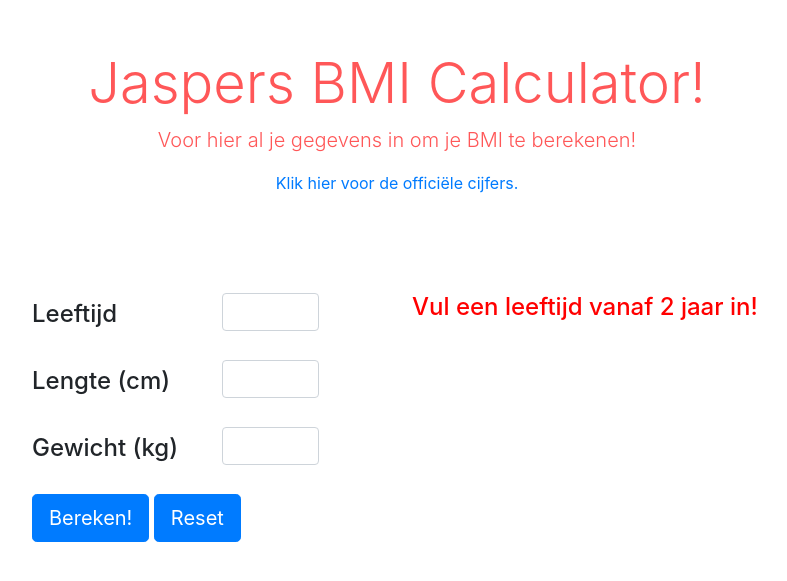
After one commit to JasperGraber/CandyCrunch, a PHP site: page /jasper.php in a window 1280 px wide. The commit adds this page. Shown: the top 581 px of the page, without its empty margins (243-1030 px from the left). Run offline with PHP 8.4, Linux system fonts and the light colour scheme; data that the repository does not hold is empty.

Commit message:
BMI added
Link naar BMI en Jaspers calculator toegevoegd.

```diff
--- a/css/style.css
+++ b/css/style.css
@@ -49,6 +49,12 @@
     text-shadow: -2px -2px 0 #ff5758, 2px -2px 0 #ff5758, 2px 2px 0 #ff5758, -2px 2px 0 #ff5758;
 }
 
+.dropdown-menu {
+    font-family: 'roundo', calibri, sans-serif;
+    border: 3px solid #ff5758;
+    text-decoration: none;
+}
+
 .footer {
     background-color: #ff5758;
     padding: 100px;
@@ -59,3 +65,10 @@
 .footer p {
     line-height: 0px;
 }
+
+.jumbotron {
+    background-color: white;
+    color: #ff5758;
+    text-align: center;
+    padding: 50px;
+}
--- /dev/null
+++ b/jasper.php
@@ -0,0 +1,358 @@
+<!doctype html>
+<html lang="en">
+
+<head>
+  <!-- Required meta tags -->
+  <meta charset="utf-8">
+  <meta name="viewport" content="width=device-width, initial-scale=1, shrink-to-fit=no">
+
+  <!-- Bootstrap CSS -->
+  <link rel="stylesheet" href="https://stackpath.bootstrapcdn.com/bootstrap/4.5.0/css/bootstrap.min.css" integrity="sha384-9aIt2nRpC12Uk9gS9baDl411NQApFmC26EwAOH8WgZl5MYYxFfc+NcPb1dKGj7Sk" crossorigin="anonymous">
+  <link rel="stylesheet" href="/css/style.css">
+
+  <title>Jaspers BMI Calculator!</title>
+</head>
+
+<body>
+  <!-- Jumbotron -->
+  <div class="jumbotron jumbotron-fluid">
+    <div class="container">
+      <h1 class="display-4">Jaspers BMI Calculator!</h1>
+      <p class="lead">Voor hier al je gegevens in om je BMI te berekenen!</p>
+      <a href="https://www.voedingscentrum.nl/professionals/kindervoeding-0-4-jaar/babyenkindervoeding/bmi-jongens-en-meisjes.aspx">
+        <p>Klik hier voor de officiële cijfers.</p>
+      </a>
+    </div>
+  </div>
+
+  <!-- Content -->
+  <div class="container">
+    <div class="row">
+      <div class="col-2">
+      </div>
+
+      <!-- Formulier -->
+      <div class="col-4 form">
+        <form method="post">
+
+          <!-- Leeftijd -->
+          <div class="form-group row">
+            <label class="col-sm-6 col-form-label">
+              <h4>Leeftijd</h4>
+            </label>
+            <div class="col-sm-4">
+              <input type="int" class="form-control" name="age">
+            </div>
+          </div>
+
+          <!-- Lengte -->
+          <div class="form-group row">
+            <label class="col-sm-6 col-form-label">
+              <h4>Lengte (cm)</h4>
+            </label>
+            <div class="col-sm-4">
+              <input type="int" class="form-control" name="height">
+            </div>
+          </div>
+
+          <!-- Gewicht -->
+          <div class="form-group row">
+            <label class="col-sm-6 col-form-label">
+              <h4>Gewicht (kg)</h4>
+            </label>
+            <div class="col-sm-4">
+              <input type="int" class="form-control" name="weight">
+            </div>
+          </div>
+
+          <!-- Buttons -->
+          <button type="submit" class="btn btn-primary btn-lg cal" onClick="calculate()">Bereken!</button>
+          <button type="reset" class="btn btn-primary btn-lg reset">Reset</button>
+        </form>
+      </div>
+
+      <!-- Resultaat -->
+      <div class="col-4 result">
+        <?php
+        class bmi
+        {
+          // Variabelen
+          public $weight;
+          public $height;
+          public $age;
+
+
+          // Functie
+          function calculate()
+          {
+            if ($this->age < 2) {
+              echo ("<font color='red'><h4>Vul een leeftijd vanaf 2 jaar in!</h4><font><br />");
+            } elseif ($this->height < 1) {
+              echo ("<font color='red'><h4>Vul een lengte vanaf 1 cm in!</h4><font><br />");
+            } elseif ($this->weight < 1) {
+              echo ("<font color='red'><h4>Vul een gewicht vanaf 1 kg in!</h4><font><br />");
+            } elseif (empty($_POST["weight"]) || empty($_POST["height"]) || empty($_POST["age"])) {
+              echo ("<font color='red'><h4>Vul alle gegevens juist in!</h4><font><br />");
+            } else {
+              $bmi = $this->weight / ($this->height / 100 * $this->height / 100);
+              $bmi = round($bmi, 2);
+
+              // Output BMI
+              echo ("<h4>Je BMI is " . $bmi . ".</h4><br />");
+
+              // Output voor 18+
+              if ($this->age > 18 && $bmi <= 18.5) {
+                echo ("<font color='blue'><h4>Je hebt ondergewicht.</h4><font><br />");
+              } elseif ($this->age > 18 && $bmi > 18.5 && $bmi < 25) {
+                echo ("<font color='green'><h4>Je hebt een gezond gewicht.</h4><font><br />");
+              } elseif ($this->age > 18 && $bmi >= 25 && $bmi < 30) {
+                echo ("<font color='yellow'><h4>Je hebt overgewicht.</h4><font><br />");
+              } elseif ($this->age > 18 && $bmi >= 30 && $bmi < 40) {
+                echo ("<font color='orange'><h4>Je hebt ernstig overgewicht.</h4><font><br />");
+              } elseif ($this->age > 18 && $bmi >= 40) {
+                echo ("<font color='red'><h4>Je hebt ziekelijk overgewicht.</h4><font><br />");
+              }
+
+              // Output voor 18 jaar
+              if ($this->age == 18 && $bmi <= 16) {
+                echo ("<font color='purple'><h4>Je hebt ernstig ondergewicht.</h4><font><br />");
+              } elseif ($this->age == 18 && $bmi > 16 && $bmi < 17) {
+                echo ("<font color='blue'><h4>Je hebt ondergewicht.</h4><font><br />");
+              } elseif ($this->age == 18 && $bmi >= 17 && $bmi < 25) {
+                echo ("<font color='green'><h4>Je hebt een gezond gewicht.</h4><font><br />");
+              } elseif ($this->age == 18 && $bmi >= 25 && $bmi < 30) {
+                echo ("<font color='yellow'><h4>Je hebt overgewicht.</h4><font><br />");
+              } elseif ($this->age == 18 && $bmi >= 30) {
+                echo ("<font color='orange'><h4>Je hebt ernstig overgewicht.</h4><font><br />");
+              }
+
+              // Output voor 17 jaar
+              if ($this->age == 17 && $bmi <= 15.6) {
+                echo ("<font color='purple'><h4>Je hebt ernstig ondergewicht.</h4><font><br />");
+              } elseif ($this->age == 17 && $bmi > 15.6 && $bmi < 16.58) {
+                echo ("<font color='blue'><h4>Je hebt ondergewicht.</h4><font><br />");
+              } elseif ($this->age == 17 && $bmi >= 16.58 && $bmi < 24.5) {
+                echo ("<font color='green'><h4>Je hebt een gezond gewicht.</h4><font><br />");
+              } elseif ($this->age == 17 && $bmi >= 24.5 && $bmi < 29.4) {
+                echo ("<font color='yellow'><h4>Je hebt overgewicht.</h4><font><br />");
+              } elseif ($this->age == 17 && $bmi >= 29.4) {
+                echo ("<font color='orange'><h4>Je hebt ernstig overgewicht.</h4><font><br />");
+              }
+
+              // Output voor 16 jaar
+              if ($this->age == 16 && $bmi <= 15.12) {
+                echo ("<font color='purple'><h4>Je hebt ernstig ondergewicht.</h4><font><br />");
+              } elseif ($this->age == 16 && $bmi > 15.12 && $bmi < 16.08) {
+                echo ("<font color='blue'><h4>Je hebt ondergewicht.</h4><font><br />");
+              } elseif ($this->age == 16 && $bmi >= 16.08 && $bmi < 23.9) {
+                echo ("<font color='green'><h4>Je hebt een gezond gewicht.</h4><font><br />");
+              } elseif ($this->age == 16 && $bmi >= 23.9 && $bmi < 28.9) {
+                echo ("<font color='yellow'><h4>Je hebt overgewicht.</h4><font><br />");
+              } elseif ($this->age == 16 && $bmi >= 28.9) {
+                echo ("<font color='orange'><h4>Je hebt ernstig overgewicht.</h4><font><br />");
+              }
+
+              // Output voor 15 jaar
+              if ($this->age == 15 && $bmi <= 14.6) {
+                echo ("<font color='purple'><h4>Je hebt ernstig ondergewicht.</h4><font><br />");
+              } elseif ($this->age == 15 && $bmi > 14.6 && $bmi < 15.55) {
+                echo ("<font color='blue'><h4>Je hebt ondergewicht.</h4><font><br />");
+              } elseif ($this->age == 15 && $bmi >= 15.55 && $bmi < 23.3) {
+                echo ("<font color='green'><h4>Je hebt een gezond gewicht.</h4><font><br />");
+              } elseif ($this->age == 15 && $bmi >= 23.3 && $bmi < 28.3) {
+                echo ("<font color='yellow'><h4>Je hebt overgewicht.</h4><font><br />");
+              } elseif ($this->age == 15 && $bmi >= 28.3) {
+                echo ("<font color='orange'><h4>Je hebt ernstig overgewicht.</h4><font><br />");
+              }
+
+              // Output voor 14 jaar
+              if ($this->age == 14 && $bmi <= 14.09) {
+                echo ("<font color='purple'><h4>Je hebt ernstig ondergewicht.</h4><font><br />");
+              } elseif ($this->age == 14 && $bmi > 14.09 && $bmi < 15.01) {
+                echo ("<font color='blue'><h4>Je hebt ondergewicht.</h4><font><br />");
+              } elseif ($this->age == 14 && $bmi >= 15.01 && $bmi < 22.6) {
+                echo ("<font color='green'><h4>Je hebt een gezond gewicht.</h4><font><br />");
+              } elseif ($this->age == 14 && $bmi >= 22.6 && $bmi < 27.6) {
+                echo ("<font color='yellow'><h4>Je hebt overgewicht.</h4><font><br />");
+              } elseif ($this->age == 14 && $bmi >= 27.6) {
+                echo ("<font color='orange'><h4>Je hebt ernstig overgewicht.</h4><font><br />");
+              }
+
+              // Output voor 13 jaar
+              if ($this->age == 13 && $bmi <= 13.59) {
+                echo ("<font color='purple'><h4>Je hebt ernstig ondergewicht.</h4><font><br />");
+              } elseif ($this->age == 13 && $bmi > 13.59 && $bmi < 14.48) {
+                echo ("<font color='blue'><h4>Je hebt ondergewicht.</h4><font><br />");
+              } elseif ($this->age == 13 && $bmi >= 14.48 && $bmi < 21.9) {
+                echo ("<font color='green'><h4>Je hebt een gezond gewicht.</h4><font><br />");
+              } elseif ($this->age == 13 && $bmi >= 21.9 && $bmi < 26.8) {
+                echo ("<font color='yellow'><h4>Je hebt overgewicht.</h4><font><br />");
+              } elseif ($this->age == 13 && $bmi >= 26.8) {
+                echo ("<font color='orange'><h4>Je hebt ernstig overgewicht.</h4><font><br />");
+              }
+
+              // Output voor 12 jaar
+              if ($this->age == 12 && $bmi <= 13.18) {
+                echo ("<font color='purple'><h4>Je hebt ernstig ondergewicht.</h4><font><br />");
+              } elseif ($this->age == 12 && $bmi > 13.18 && $bmi < 14.05) {
+                echo ("<font color='blue'><h4>Je hebt ondergewicht.</h4><font><br />");
+              } elseif ($this->age == 12 && $bmi >= 14.05 && $bmi < 21.2) {
+                echo ("<font color='green'><h4>Je hebt een gezond gewicht.</h4><font><br />");
+              } elseif ($this->age == 12 && $bmi >= 21.2 && $bmi < 26) {
+                echo ("<font color='yellow'><h4>Je hebt overgewicht.</h4><font><br />");
+              } elseif ($this->age == 12 && $bmi >= 26) {
+                echo ("<font color='orange'><h4>Je hebt ernstig overgewicht.</h4><font><br />");
+              }
+
+              // Output voor 11 jaar
+              if ($this->age == 11 && $bmi <= 12.89) {
+                echo ("<font color='purple'><h4>Je hebt ernstig ondergewicht.</h4><font><br />");
+              } elseif ($this->age == 11 && $bmi > 12.89 && $bmi < 13.72) {
+                echo ("<font color='blue'><h4>Je hebt ondergewicht.</h4><font><br />");
+              } elseif ($this->age == 11 && $bmi >= 13.72 && $bmi < 20.6) {
+                echo ("<font color='green'><h4>Je hebt een gezond gewicht.</h4><font><br />");
+              } elseif ($this->age == 11 && $bmi >= 20.6 && $bmi < 25.1) {
+                echo ("<font color='yellow'><h4>Je hebt overgewicht.</h4><font><br />");
+              } elseif ($this->age == 11 && $bmi >= 25.1) {
+                echo ("<font color='orange'><h4>Je hebt ernstig overgewicht.</h4><font><br />");
+              }
+
+              // Output voor 10 jaar
+              if ($this->age == 10 && $bmi <= 12.66) {
+                echo ("<font color='purple'><h4>Je hebt ernstig ondergewicht.</h4><font><br />");
+              } elseif ($this->age == 10 && $bmi > 12.66 && $bmi < 13.45) {
+                echo ("<font color='blue'><h4>Je hebt ondergewicht.</h4><font><br />");
+              } elseif ($this->age == 10 && $bmi >= 13.45 && $bmi < 19.8) {
+                echo ("<font color='green'><h4>Je hebt een gezond gewicht.</h4><font><br />");
+              } elseif ($this->age == 10 && $bmi >= 19.8 && $bmi < 24) {
+                echo ("<font color='yellow'><h4>Je hebt overgewicht.</h4><font><br />");
+              } elseif ($this->age == 10 && $bmi >= 24) {
+                echo ("<font color='orange'><h4>Je hebt ernstig overgewicht.</h4><font><br />");
+              }
+
+              // Output voor 9 jaar
+              if ($this->age == 9 && $bmi <= 12.5) {
+                echo ("<font color='purple'><h4>Je hebt ernstig ondergewicht.</h4><font><br />");
+              } elseif ($this->age == 9 && $bmi > 12.5 && $bmi < 13.24) {
+                echo ("<font color='blue'><h4>Je hebt ondergewicht.</h4><font><br />");
+              } elseif ($this->age == 9 && $bmi >= 13.24 && $bmi < 19.1) {
+                echo ("<font color='green'><h4>Je hebt een gezond gewicht.</h4><font><br />");
+              } elseif ($this->age == 9 && $bmi >= 19.1 && $bmi < 22.7) {
+                echo ("<font color='yellow'><h4>Je hebt overgewicht.</h4><font><br />");
+              } elseif ($this->age == 9 && $bmi >= 22.7) {
+                echo ("<font color='orange'><h4>Je hebt ernstig overgewicht.</h4><font><br />");
+              }
+
+              // Output voor 8 jaar
+              if ($this->age == 8 && $bmi <= 12.42) {
+                echo ("<font color='purple'><h4>Je hebt ernstig ondergewicht.</h4><font><br />");
+              } elseif ($this->age == 8 && $bmi > 12.42 && $bmi < 13.11) {
+                echo ("<font color='blue'><h4>Je hebt ondergewicht.</h4><font><br />");
+              } elseif ($this->age == 8 && $bmi >= 13.11 && $bmi < 18.4) {
+                echo ("<font color='green'><h4>Je hebt een gezond gewicht.</h4><font><br />");
+              } elseif ($this->age == 8 && $bmi >= 18.4 && $bmi < 21.6) {
+                echo ("<font color='yellow'><h4>Je hebt overgewicht.</h4><font><br />");
+              } elseif ($this->age == 8 && $bmi >= 21.6) {
+                echo ("<font color='orange'><h4>Je hebt ernstig overgewicht.</h4><font><br />");
+              }
+
+              // Output voor 7 jaar
+              if ($this->age == 7 && $bmi <= 12.42) {
+                echo ("<font color='purple'><h4>Je hebt ernstig ondergewicht.</h4><font><br />");
+              } elseif ($this->age == 7 && $bmi > 12.42 && $bmi < 13.08) {
+                echo ("<font color='blue'><h4>Je hebt ondergewicht.</h4><font><br />");
+              } elseif ($this->age == 7 && $bmi >= 13.08 && $bmi < 17.9) {
+                echo ("<font color='green'><h4>Je hebt een gezond gewicht.</h4><font><br />");
+              } elseif ($this->age == 7 && $bmi >= 17.9 && $bmi < 20.6) {
+                echo ("<font color='yellow'><h4>Je hebt overgewicht.</h4><font><br />");
+              } elseif ($this->age == 7 && $bmi >= 20.6) {
+                echo ("<font color='orange'><h4>Je hebt ernstig overgewicht.</h4><font><br />");
+              }
+
+              // Output voor 6 jaar
+              if ($this->age == 6 && $bmi <= 12.5) {
+                echo ("<font color='purple'><h4>Je hebt ernstig ondergewicht.</h4><font><br />");
+              } elseif ($this->age == 6 && $bmi > 12.5 && $bmi < 13.15) {
+                echo ("<font color='blue'><h4>Je hebt ondergewicht.</h4><font><br />");
+              } elseif ($this->age == 6 && $bmi >= 13.15 && $bmi < 17.6) {
+                echo ("<font color='green'><h4>Je hebt een gezond gewicht.</h4><font><br />");
+              } elseif ($this->age == 6 && $bmi >= 17.6 && $bmi < 19.8) {
+                echo ("<font color='yellow'><h4>Je hebt overgewicht.</h4><font><br />");
+              } elseif ($this->age == 6 && $bmi >= 19.8) {
+                echo ("<font color='orange'><h4>Je hebt ernstig overgewicht.</h4><font><br />");
+              }
+
+              // Output voor 5 jaar
+              if ($this->age == 5 && $bmi <= 12.66) {
+                echo ("<font color='purple'><h4>Je hebt ernstig ondergewicht.</h4><font><br />");
+              } elseif ($this->age == 5 && $bmi > 12.66 && $bmi < 13.31) {
+                echo ("<font color='blue'><h4>Je hebt ondergewicht.</h4><font><br />");
+              } elseif ($this->age == 5 && $bmi >= 13.31 && $bmi < 17.4) {
+                echo ("<font color='green'><h4>Je hebt een gezond gewicht.</h4><font><br />");
+              } elseif ($this->age == 5 && $bmi >= 17.4 && $bmi < 19.3) {
+                echo ("<font color='yellow'><h4>Je hebt overgewicht.</h4><font><br />");
+              } elseif ($this->age == 5 && $bmi >= 19.3) {
+                echo ("<font color='orange'><h4>Je hebt ernstig overgewicht.</h4><font><br />");
+              }
+
+              // Output voor 4 jaar
+              if ($this->age == 4 && $bmi <= 12.86) {
+                echo ("<font color='purple'><h4>Je hebt ernstig ondergewicht.</h4><font><br />");
+              } elseif ($this->age == 4 && $bmi > 12.86 && $bmi < 13.52) {
+                echo ("<font color='blue'><h4>Je hebt ondergewicht.</h4><font><br />");
+              } elseif ($this->age == 4 && $bmi >= 13.52 && $bmi < 17.6) {
+                echo ("<font color='green'><h4>Je hebt een gezond gewicht.</h4><font><br />");
+              } elseif ($this->age == 4 && $bmi >= 17.6 && $bmi < 19.3) {
+                echo ("<font color='yellow'><h4>Je hebt overgewicht.</h4><font><br />");
+              } elseif ($this->age == 4 && $bmi >= 19.3) {
+                echo ("<font color='orange'><h4>Je hebt ernstig overgewicht.</h4><font><br />");
+              }
+
+              // Output voor 3 jaar
+              if ($this->age == 3 && $bmi <= 13.09) {
+                echo ("<font color='purple'><h4>Je hebt ernstig ondergewicht.</h4><font><br />");
+              } elseif ($this->age == 3 && $bmi > 13.09 && $bmi < 13.79) {
+                echo ("<font color='blue'><h4>Je hebt ondergewicht.</h4><font><br />");
+              } elseif ($this->age == 3 && $bmi >= 13.79 && $bmi < 17.9) {
+                echo ("<font color='green'><h4>Je hebt een gezond gewicht.</h4><font><br />");
+              } elseif ($this->age == 3 && $bmi >= 17.9 && $bmi < 19.6) {
+                echo ("<font color='yellow'><h4>Je hebt overgewicht.</h4><font><br />");
+              } elseif ($this->age == 3 && $bmi >= 19.6) {
+                echo ("<font color='orange'><h4>Je hebt ernstig overgewicht.</h4><font><br />");
+              }
+
+              // Output voor 2 jaar
+              if ($this->age == 2 && $bmi <= 13.37) {
+                echo ("<font color='purple'><h4>Je hebt ernstig ondergewicht.</h4><font><br />");
+              } elseif ($this->age == 2 && $bmi > 13.37 && $bmi < 14.12) {
+                echo ("<font color='blue'><h4>Je hebt ondergewicht.</h4><font><br />");
+              } elseif ($this->age == 2 && $bmi >= 14.12 && $bmi < 18.4) {
+                echo ("<font color='green'><h4>Je hebt een gezond gewicht.</h4><font><br />");
+              } elseif ($this->age == 2 && $bmi >= 18.4 && $bmi < 20.1) {
+                echo ("<font color='yellow'><h4>Je hebt overgewicht.</h4><font><br />");
+              } elseif ($this->age == 2 && $bmi >= 20.1) {
+                echo ("<font color='orange'><h4>Je hebt ernstig overgewicht.</h4><font><br />");
+              }
+            }
+          }
+        }
+
+        // Input via POST array
+        $bmi = new bmi;
+        $bmi->weight = $_POST["weight"];
+        $bmi->height = $_POST["height"];
+        $bmi->age = $_POST["age"];
+
+        echo $bmi->calculate();
+        ?>
+      </div>
+    </div>
+
+  </div> <!-- Optional JavaScript -->
+  <!-- jQuery first, then Popper.js, then Bootstrap JS -->
+  <script src="https://code.jquery.com/jquery-3.5.1.slim.min.js" integrity="sha384-DfXdz2htPH0lsSSs5nCTpuj/zy4C+OGpamoFVy38MVBnE+IbbVYUew+OrCXaRkfj" crossorigin="anonymous"></script>
+  <script src="https://cdn.jsdelivr.net/npm/popper.js@1.16.0/dist/umd/popper.min.js" integrity="sha384-Q6E9RHvbIyZFJoft+2mJbHaEWldlvI9IOYy5n3zV9zzTtmI3UksdQRVvoxMfooAo" crossorigin="anonymous"></script>
+  <script src="https://stackpath.bootstrapcdn.com/bootstrap/4.5.0/js/bootstrap.min.js" integrity="sha384-OgVRvuATP1z7JjHLkuOU7Xw704+h835Lr+6QL9UvYjZE3Ipu6Tp75j7Bh/kR0JKI" crossorigin="anonymous"></script>
+</body>
+
+</html>
```
Also changed, not shown: navbar.php (+9 -0 lines).
